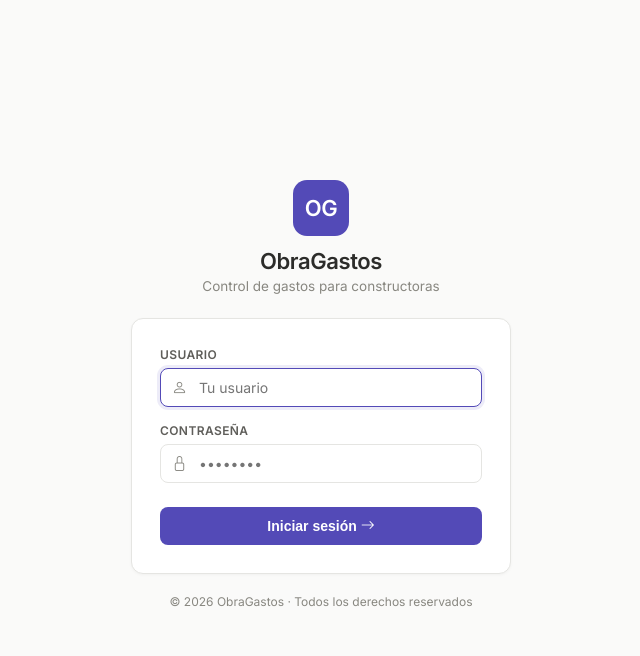
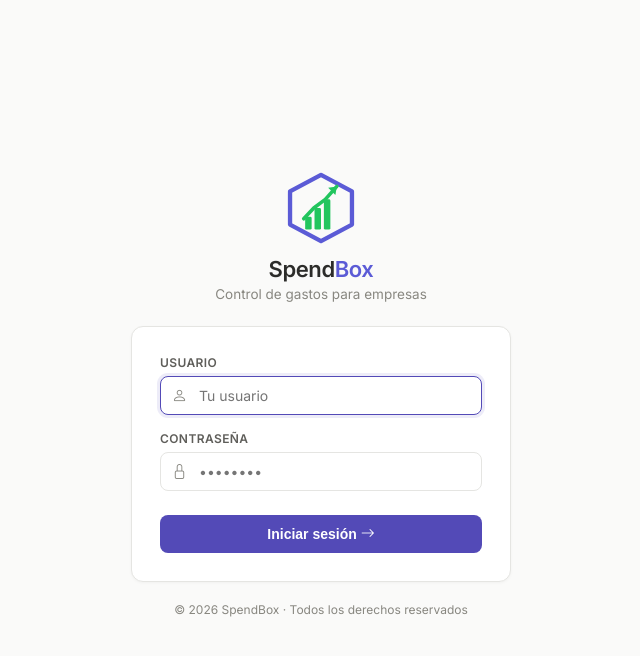
Before and after one commit to lordPobre/ObraGastos, a Django app: page /login/ in a window 1280 px wide. Shown: the top 656 px of the page, without its empty margins (319-959 px from the left). Run offline with Django 5.2, Linux system fonts and the light colour scheme.

Commit message:
correcciones

```diff
--- a/gastos/templates/registration/login.html
+++ b/gastos/templates/registration/login.html
@@ -4,7 +4,7 @@
     <meta charset="UTF-8">
     <meta name="viewport" content="width=device-width, initial-scale=1.0">
     <meta name="theme-color" content="#534AB7">
-    <title>Iniciar sesión · ObraGastos</title>
+    <title>Iniciar sesión · SpendBox</title>
     <link href="https://fonts.googleapis.com/css2?family=Inter:wght@400;500;600;700&display=swap" rel="stylesheet">
     <link rel="stylesheet" href="https://cdn.jsdelivr.net/npm/bootstrap-icons@1.11.1/font/bootstrap-icons.css">
 
@@ -159,9 +159,23 @@
 <div class="login-container">
 
     <div class="brand-block">
-        <div class="brand-logo">OG</div>
-        <h1 class="brand-title">ObraGastos</h1>
-        <p class="brand-subtitle">Control de gastos para constructoras</p>
+        <div class="brand-logo" style="background: none; width: 72px; height: 72px; margin: 0 auto 12px;">
+            <svg viewBox="0 0 100 100" xmlns="http://www.w3.org/2000/svg" width="72" height="72">
+                <polygon points="50,4 93,27 93,73 50,96 7,73 7,27"
+                         fill="none" stroke="#5B5BD6" stroke-width="6" stroke-linejoin="round"/>
+                <rect x="28" y="62" width="9" height="18" rx="2" fill="#22C55E"/>
+                <rect x="41" y="50" width="9" height="30" rx="2" fill="#22C55E"/>
+                <rect x="54" y="38" width="9" height="42" rx="2" fill="#22C55E"/>
+                <polyline points="26,65 40,50 56,38 72,20"
+                          fill="none" stroke="#22C55E" stroke-width="5"
+                          stroke-linecap="round" stroke-linejoin="round"/>
+                <polygon points="72,20 60,22 70,32" fill="#22C55E"/>
+            </svg>
+        </div>
+        <h1 class="brand-title">
+            <span style="color: #2C2C2A;">Spend</span><span style="color: #5B5BD6;">Box</span>
+        </h1>
+        <p class="brand-subtitle">Control de gastos para empresas</p>
     </div>
 
     <div class="login-card">
@@ -197,7 +211,7 @@
         </form>
     </div>
 
-    <p class="footer">© {% now "Y" %} ObraGastos · Todos los derechos reservados</p>
+    <p class="footer">© {% now "Y" %} SpendBox · Todos los derechos reservados</p>
 </div>
 
 </body>
```
